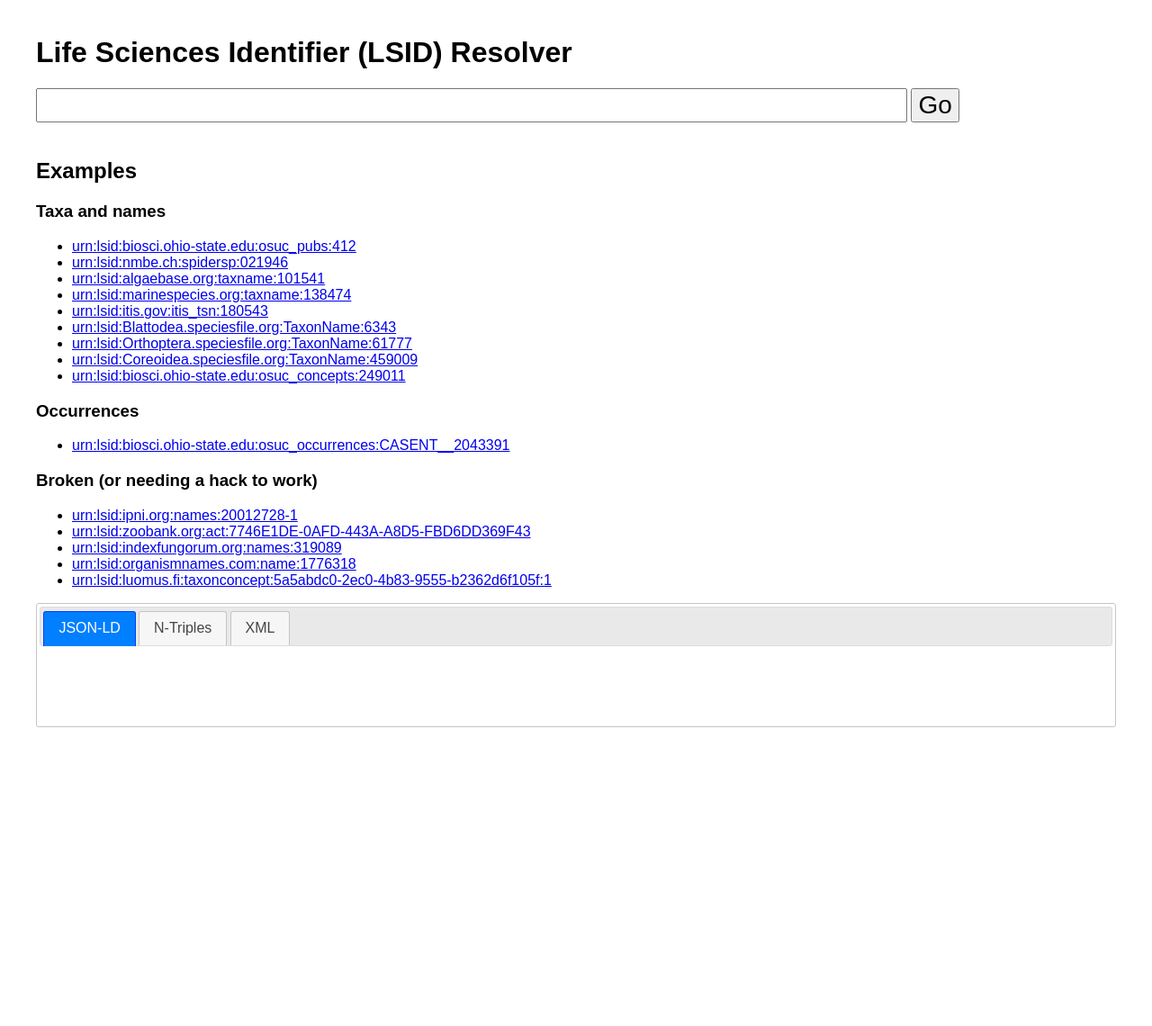
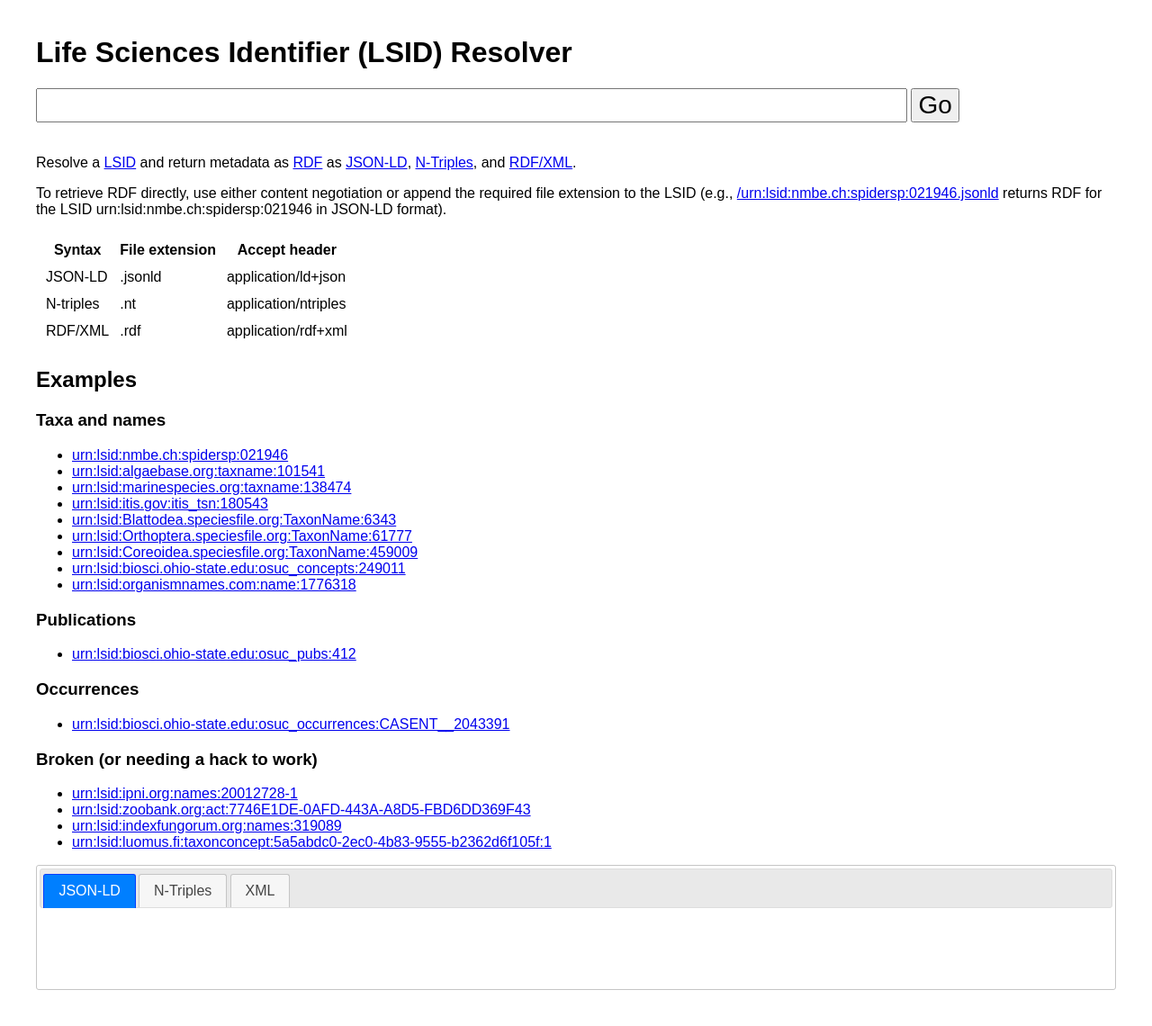
Before and after one commit to rdmpage/lsid-resolver-php, a PHP site: page /index.php in a window 1280 px wide. Shown: the whole page at 90% size. Before the commit the page ends 808 px from the top, so only its background shows below. Run offline with PHP 8.4, Linux system fonts and the light colour scheme; some libraries are stand-ins or nearby versions.

Commit message:
Background details

```diff
--- a/index.php
+++ b/index.php
@@ -194,11 +194,27 @@ else
 			<button id="go" onclick="resolve();">Go</button>
 		</div>
 
+		<p>
+		Resolve a <a href="https://en.wikipedia.org/wiki/LSID">LSID</a> and return metadata
+		as <a href="https://en.wikipedia.org/wiki/Resource_Description_Framework">RDF</a> as
+		<a href="https://en.wikipedia.org/wiki/JSON-LD">JSON-LD</a>, <a href="https://en.wikipedia.org/wiki/N-Triples">N-Triples</a>,
+		and <a href="https://en.wikipedia.org/wiki/RDF/XML">RDF/XML</a>.</p>
+
+		<p> To retrieve RDF directly, use either content negotiation or append the required file extension to the LSID
+		(e.g., <a href="./urn:lsid:nmbe.ch:spidersp:021946.jsonld">/urn:lsid:nmbe.ch:spidersp:021946.jsonld</a> returns RDF for the LSID
+		urn:lsid:nmbe.ch:spidersp:021946 in JSON-LD format).
+		<table cellspacing="10">
+			<tr><th>Syntax</th><th>File extension</th><th>Accept header</th></tr>
+			<tr><td>JSON-LD</td><td>.jsonld</td><td>application/ld+json</td></tr>
+			<tr><td>N-triples</td><td>.nt</td><td>application/ntriples</td></tr>
+			<tr><td>RDF/XML</td><td>.rdf</td><td>application/rdf+xml</td></tr>
+		</table>
+		</p>
+
 		<div>
 			<h2>Examples</h2>
 			<h3>Taxa and names</h3>
 			<ul>
-				<li><a href="?lsid=urn:lsid:biosci.ohio-state.edu:osuc_pubs:412">urn:lsid:biosci.ohio-state.edu:osuc_pubs:412</a></li>
 				<li><a href="?lsid=urn:lsid:nmbe.ch:spidersp:021946">urn:lsid:nmbe.ch:spidersp:021946</a></li>
 				<li><a href="?lsid=urn:lsid:algaebase.org:taxname:101541">urn:lsid:algaebase.org:taxname:101541</a></li>
 				<li><a href="?lsid=urn:lsid:marinespecies.org:taxname:138474">urn:lsid:marinespecies.org:taxname:138474</a></li>
@@ -207,6 +223,11 @@ else
 				<li><a href="?lsid=urn:lsid:Orthoptera.speciesfile.org:TaxonName:61777">urn:lsid:Orthoptera.speciesfile.org:TaxonName:61777</a></li>
 				<li><a href="?lsid=urn:lsid:Coreoidea.speciesfile.org:TaxonName:459009">urn:lsid:Coreoidea.speciesfile.org:TaxonName:459009</a></li>
 				<li><a href="?lsid=urn:lsid:biosci.ohio-state.edu:osuc_concepts:249011">urn:lsid:biosci.ohio-state.edu:osuc_concepts:249011</a></li>
+				<li><a href="?lsid=urn:lsid:organismnames.com:name:1776318">urn:lsid:organismnames.com:name:1776318</a></li>
+			</ul>
+			<h3>Publications</h3>
+			<ul>
+				<li><a href="?lsid=urn:lsid:biosci.ohio-state.edu:osuc_pubs:412">urn:lsid:biosci.ohio-state.edu:osuc_pubs:412</a></li>
 			</ul>
 			<h3>Occurrences</h3>
 			<ul>
@@ -217,7 +238,6 @@ else
 				<li><a href="?lsid=urn:lsid:ipni.org:names:20012728-1">urn:lsid:ipni.org:names:20012728-1</a></li>
 				<li><a href="?lsid=urn:lsid:zoobank.org:act:7746E1DE-0AFD-443A-A8D5-FBD6DD369F43">urn:lsid:zoobank.org:act:7746E1DE-0AFD-443A-A8D5-FBD6DD369F43</a></li>
 				<li><a href="?lsid=urn:lsid:indexfungorum.org:names:319089">urn:lsid:indexfungorum.org:names:319089</a></li>
-				<li><a href="?lsid=urn:lsid:organismnames.com:name:1776318">urn:lsid:organismnames.com:name:1776318</a></li>
 				<li><a href="?lsid=urn:lsid:luomus.fi:taxonconcept:5a5abdc0-2ec0-4b83-9555-b2362d6f105f:1">urn:lsid:luomus.fi:taxonconcept:5a5abdc0-2ec0-4b83-9555-b2362d6f105f:1</a></li>
 			</ul>
 		</div>
```
Also changed, not shown: README.md, 3 other files.
